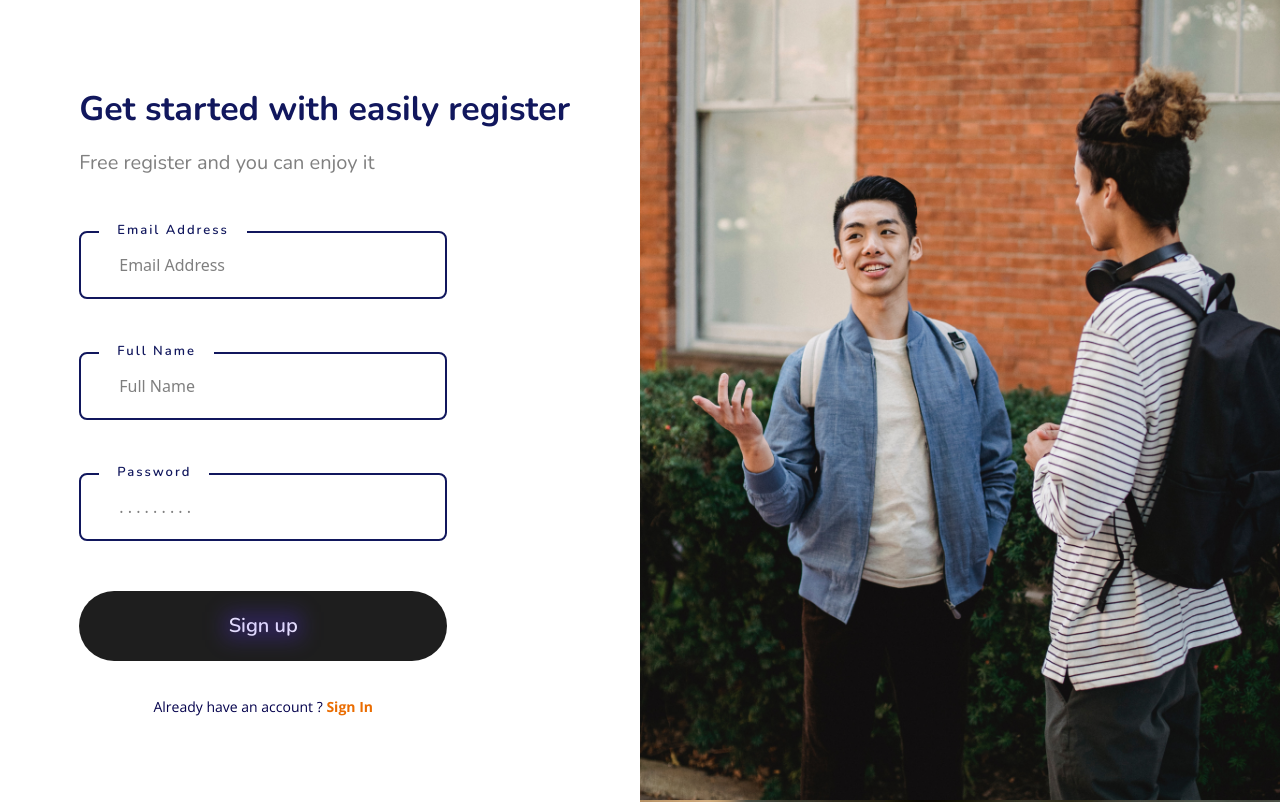
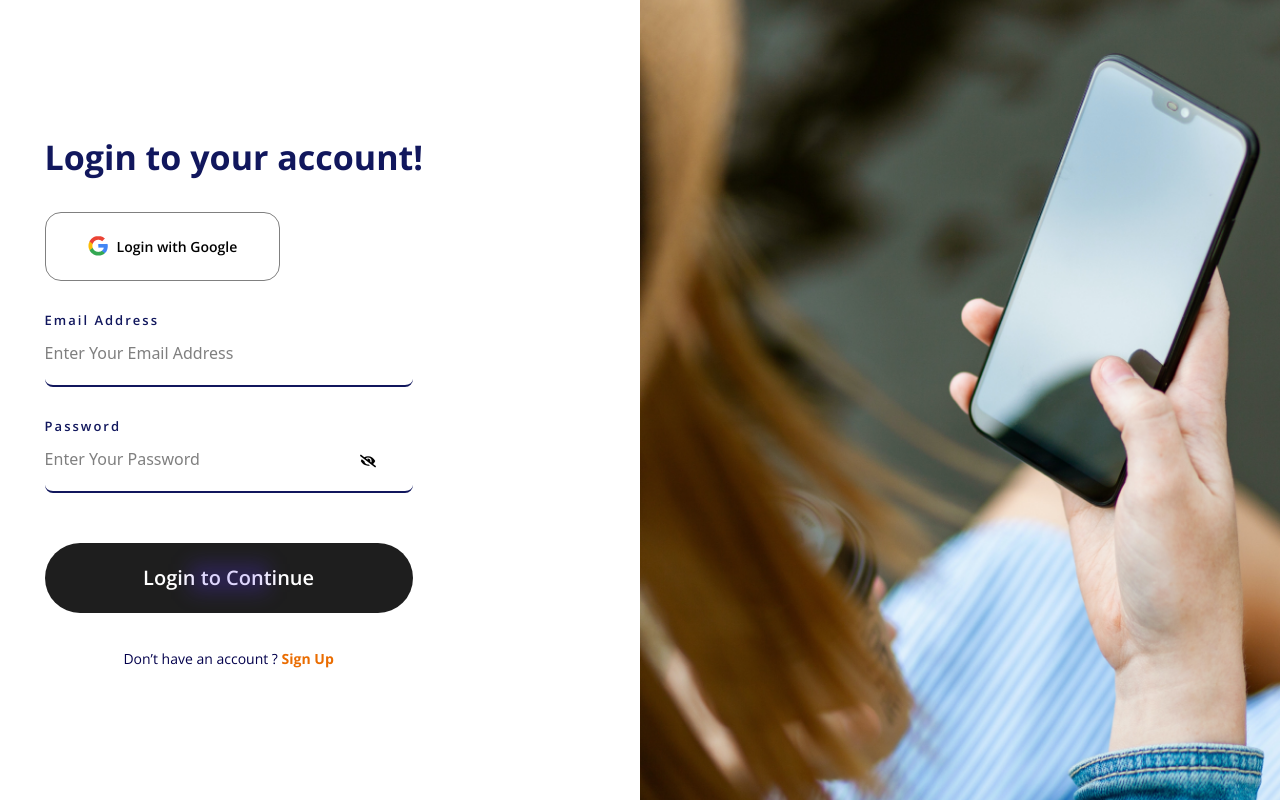
Before and after one commit to nusratjahandina74/PingLoop_Chatting_Application, a React (Vite) app: page /login in a window 1280 px wide. Shown: the top 802 px of the page. Built offline with nearby package versions, Linux system fonts and the light colour scheme.

Commit message:
show password & routing done!

```diff
--- a/package.json
+++ b/package.json
@@ -13,6 +13,8 @@
     "@tailwindcss/vite": "^4.1.14",
     "react": "^19.1.1",
     "react-dom": "^19.1.1",
+    "react-icons": "^5.5.0",
+    "react-router": "^7.9.4",
     "tailwindcss": "^4.1.14"
   },
   "devDependencies": {
--- a/src/App.jsx
+++ b/src/App.jsx
@@ -1,12 +1,22 @@
-import Login from "./components/page/Login"
-import SignUp from "./components/page/SignUp"
+import { createBrowserRouter } from "react-router";
+import { RouterProvider } from "react-router/dom";
+import SignUp from "./components/page/SignUp";
+import Login from "./components/page/Login";
 
 function App() {
-
+const router = createBrowserRouter([
+  {
+    path: "/signup",
+    element: <SignUp />,
+  },
+  {
+    path: "/login",
+    element: <Login />,
+  },
+]);
   return (
     <>
-     <SignUp />
-     <Login />
+     <RouterProvider router={router} />
     </>
   )
 }
--- a/src/components/page/Login.jsx
+++ b/src/components/page/Login.jsx
@@ -1,7 +1,40 @@
-import React from 'react'
+import React, { useState } from 'react'
 import login from '../../assets/login.png'
 import google_icon from '../../assets/google_icon.png'
+import { Link } from 'react-router'
+import { FaEye, FaEyeSlash } from "react-icons/fa";
 const Login = () => {
+    const [email, setEmail] = useState("")
+    const [password, setPassword] = useState("")
+
+    const [emailError, setEmailError] = useState("")
+    const [PasswordError, setPasswordError] = useState("")
+
+    const [show, setShow] = useState(false)
+
+    const handleEmail = (e) => {
+        setEmail(e.target.value);
+        setEmailError("");
+    }
+
+    const handlePassword = (e) => {
+        setPassword(e.target.value)
+        setPasswordError("")
+    }
+
+    const handleLogin = () => {
+
+        if (!email) {
+            setEmailError("Please enter your email address.");
+        }
+        if (!password) {
+            setPasswordError("Please enter a password.")
+        }
+
+
+
+    }
+    console.log(email, password);
     return (
         <div><div className='flex items-center'>
             <div className='w-1/2'>
@@ -11,18 +44,34 @@ const Login = () => {
                         <button className='flex items-center font-open font-semibold text-[14px] mt-[29px] border border-[#808080] rounded-[16px] py-[23px] px-[42px]'><span><img src={google_icon} alt="#google_icon" /></span><span className='ml-[9px]'>Login with Google</span></button>
                         <div className='relative w-[368px] mt-[40px]'>
                             <p className='absolute top-[-10px] left-[0px] bg-white tracking-[2px] font-open font-semibold text-[13px] text-[#11175D]'>Email Address</p>
-                            <input className='w-full py-[20px] pr-[66px] border-b-2 border-[#11175D] rounded-[8px] outline-none' type="email" placeholder='Enter Your Email Address' />
+                            <input
+                                type="email"
+                                value={email}
+                                onChange={handleEmail}
+                                className='w-full py-[20px] pr-[66px] border-b-2 border-[#11175D] rounded-[8px] outline-none' placeholder='Enter Your Email Address' />
+                            <p className='font-secondary bg-red-500 px-2 rounded-[4px] mt-[5px] text-white text-[16px] font-medium text-center mx-auto'>{emailError}</p>
                         </div>
                         <div className='relative w-[368px] mt-[40px]'>
                             <p className='absolute top-[-10px] left-[0px] bg-white tracking-[2px] font-open font-semibold text-[13px] text-[#11175D]'>Password</p>
-                            <input className='w-full py-[20px] pr-[66px] border-b-2 border-[#11175D] rounded-[8px] outline-none' type="text" placeholder='Enter Your Password' />
+                            <input
+                                type={show ? "text" : "password"}
+                                onChange={handlePassword}
+                                className='w-full py-[20px] pr-[66px] border-b-2 border-[#11175D] rounded-[8px] outline-none' placeholder='Enter Your Password' />
+                                <div onClick={() =>setShow(!show)} className='absolute top-[40%] right-[10%]'>
+                                    {
+                                        show ? <FaEye /> : <FaEyeSlash />
+                                    }
+                                </div>
+                            <p className='font-secondary bg-red-500 px-2 rounded-[4px] mt-[5px] text-white text-[16px] font-medium text-center mx-auto'>{PasswordError}</p>
                         </div>
                         <div className='w-[368px] mt-[50px]'>
-                            <button className='w-full font-open font-semibold py-[20px] px-[80px] rounded-[86px] text-[20px] text-white bg-primary relative'>
+                            <button
+                                onClick={handleLogin}
+                                className='w-full font-open font-semibold py-[20px] px-[80px] rounded-[86px] text-[20px] text-white bg-primary relative'>
                                 <span className='z-[50]'>Login to Continue</span>
                                 <span className='absolute top-1/2 left-1/2 -translate-1/2 bg-[#5B36F5]/25 w-[78px] h-[28px] blur-[10px]'></span>
                             </button>
-                            <p className='text-[#03014C] font-open text-[14px] text-center mt-[35px]'>Don’t have an account ? <span className='text-[#EA6C00] font-bold'>Sign Up</span></p>
+                            <p className='text-[#03014C] font-open text-[14px] text-center mt-[35px]'>Don’t have an account ? <Link to="/signup"><span className='text-[#EA6C00] font-bold'>Sign Up</span></Link> </p>
                         </div>
 
 
--- a/src/components/page/SignUp.jsx
+++ b/src/components/page/SignUp.jsx
@@ -1,13 +1,17 @@
 import React, { useState } from 'react'
 import sign_up from '../../assets/sign_up.png'
+import { Link } from 'react-router'
+import { FaEye, FaEyeSlash } from "react-icons/fa";
 const SignUp = () => {
     const [email, setEmail] = useState("")
-    const [fullName , setFullName] = useState("")
-    const [password , setPassword] = useState("")
+    const [fullName, setFullName] = useState("")
+    const [password, setPassword] = useState("")
 
     const [emailError, setEmailError] = useState("")
     const [fullNameError, setFullNameError] = useState("")
     const [PasswordError, setPasswordError] = useState("")
+
+    const [show, setShow] = useState(false)
 
     const handleEmail = (e) => {
         setEmail(e.target.value);
@@ -29,18 +33,18 @@ const handlePassword = (e) => {
 
     const handleSignUp = () => {
 
-    if(!email){
+        if (!email) {
             setEmailError("Please enter your email address.");
-    }else{
-        if(!/^\w+([\.-]?\w+)*@\w+([\.-]?\w+)*(\.\w{2,3})+$/.test(email)){
+        } else {
+            if (!/^\w+([\.-]?\w+)*@\w+([\.-]?\w+)*(\.\w{2,3})+$/.test(email)) {
                 setEmailError("You have entered an invalid email address!");
 
             }
         }
-    if(!fullName){
+        if (!fullName) {
             setFullNameError("Please enter your name.")
         }
-    if(!password){
+        if (!password) {
             setPasswordError("Please enter a password.")
         }
         // else{
@@ -59,13 +63,13 @@ const handleSignUp = () => {
         //     }
         // }
 
-    else{
-        if(!/^(?=.*[a-z])(?=.*[A-Z])(?=.*\d)(?=.*[@$!%*?&])[A-Za-z\d@$!%*?&]{8,}$/.test(password)){
+        else {
+            if (!/^(?=.*[a-z])(?=.*[A-Z])(?=.*\d)(?=.*[@$!%*?&])[A-Za-z\d@$!%*?&]{8,}$/.test(password)) {
                 setPasswordError("Password must be a minimum of 8 characters including number, Upper, Lower And one special character")
             }
         }
     }
-console.log(email,fullName,password);
+    console.log(email, fullName, password);
 
     return (
         <div className='flex items-center'>
@@ -77,24 +81,32 @@ console.log(email,fullName,password);
                         <div className='relative w-[368px] mt-[53px]'>
                             <p className='absolute top-[-10px] left-[20px] bg-white px-[18px] tracking-[2px] font-secondary font-semibold text-[13px] text-[#11175D]'>Email Address</p>
                             <input
+                                type="email"
                                 value={email}
                                 onChange={handleEmail}
-                            className='w-full py-[20px] pr-[66px] pl-[38px] border-2 border-[#11175D] rounded-[8px]' type="email" placeholder='Email Address' />
+                                className='w-full py-[20px] pr-[66px] pl-[38px] border-2 border-[#11175D] rounded-[8px]'  placeholder='Email Address' />
                             <p className='font-secondary bg-red-500 px-2 rounded-[4px] mt-[5px] text-white text-[16px] font-medium text-center mx-auto'>{emailError}</p>
                         </div>
                         <div className='relative w-[368px] mt-[53px]'>
                             <p className='absolute top-[-10px] left-[20px] bg-white px-[18px] tracking-[2px] font-secondary font-semibold text-[13px] text-[#11175D]'>Full Name</p>
                             <input
+                                type="text"
                                 onChange={handleFullName}
-                            className='w-full py-[20px] pr-[66px] pl-[38px] border-2 border-[#11175D] rounded-[8px]' type="text" placeholder='Full Name' />
+                                className='w-full py-[20px] pr-[66px] pl-[38px] border-2 border-[#11175D] rounded-[8px]'  placeholder='Full Name' />
                             <p className='font-secondary bg-red-500 px-2 rounded-[4px] mt-[5px] text-white text-[16px] font-medium text-center mx-auto'>{fullNameError}</p>
 
                         </div>
                         <div className='relative w-[368px] mt-[53px]'>
                             <p className='absolute top-[-10px] left-[20px] bg-white px-[18px] tracking-[2px] font-secondary font-semibold text-[13px] text-[#11175D]'>Password</p>
                             <input
+                                type={show ? "text" : "password"}
                                 onChange={handlePassword}
-                            className='w-full py-[20px] pr-[66px] pl-[38px] border-2 border-[#11175D] rounded-[8px]' type="text" placeholder='. . . . . . . . .' />
+                                className='w-full py-[20px] pr-[66px] pl-[38px] border-2 border-[#11175D] rounded-[8px]' placeholder='Password' />
+                                <div onClick={() =>setShow(!show)} className='absolute top-[40%] right-[10%]'>
+                                    {
+                                        show ? <FaEye /> : <FaEyeSlash />
+                                    }
+                                </div>
                             <p className='font-secondary bg-red-500 px-2 rounded-[4px] mt-[5px] text-white text-[16px] font-medium text-center mx-auto'>{PasswordError}</p>
 
                         </div>
@@ -106,7 +118,7 @@ console.log(email,fullName,password);
                                 <span className='z-[50]'>Sign up</span>
                                 <span className='absolute top-1/2 left-1/2 -translate-1/2 bg-[#5B36F5]/25 w-[78px] h-[28px] blur-[10px]'></span>
                             </button>
-                            <p className='text-[#03014C] font-open text-[14px] text-center mt-[35px]'>Already  have an account ? <span className='text-[#EA6C00] font-bold'>Sign In</span></p>
+                            <p className='text-[#03014C] font-open text-[14px] text-center mt-[35px]'>Already  have an account ? <Link to="/login"><span className='text-[#EA6C00] font-bold'>Sign In</span></Link></p>
                         </div>
 
 
```
Also changed, not shown: 1 other file (tests, documents, lock files or other folders). Lines whose indentation alone changed are shown as unchanged.
